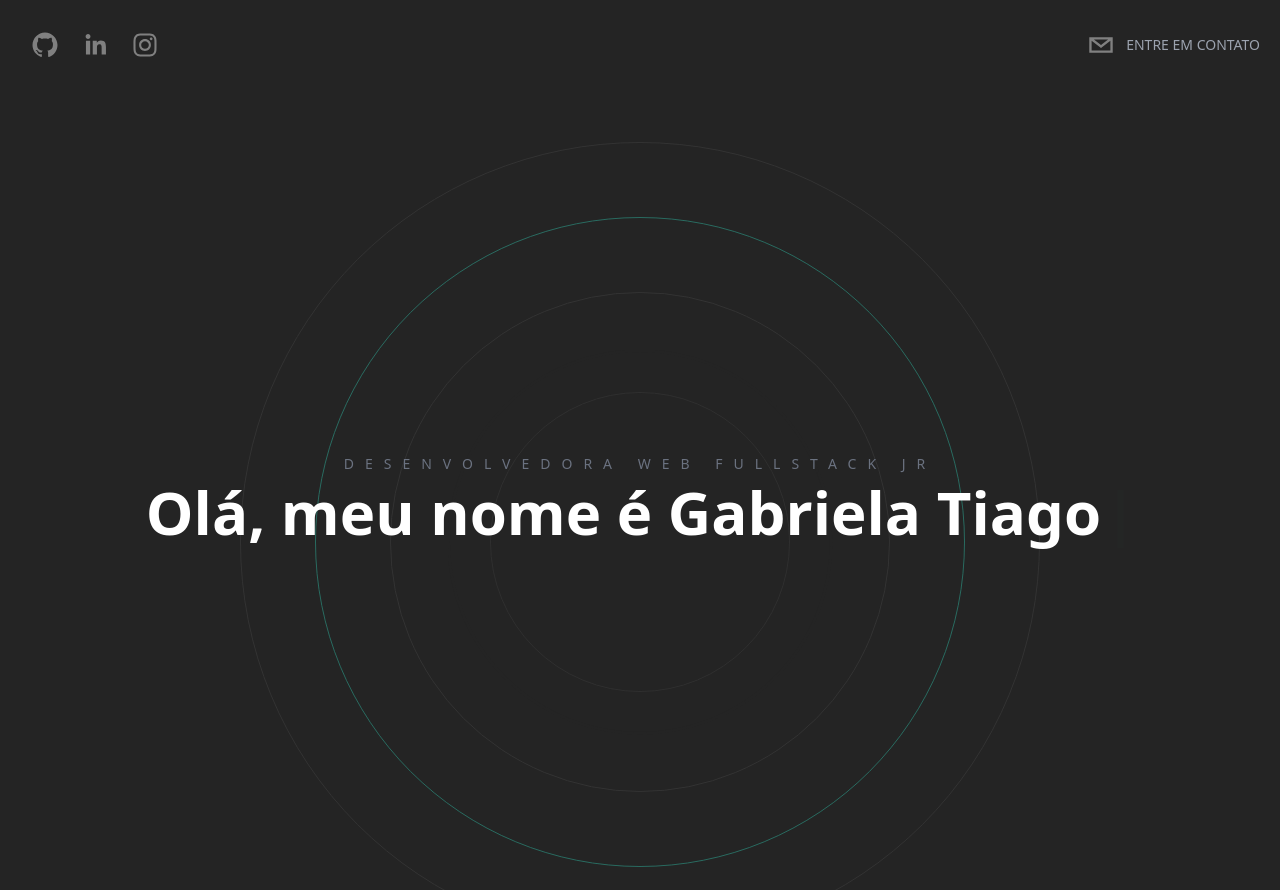
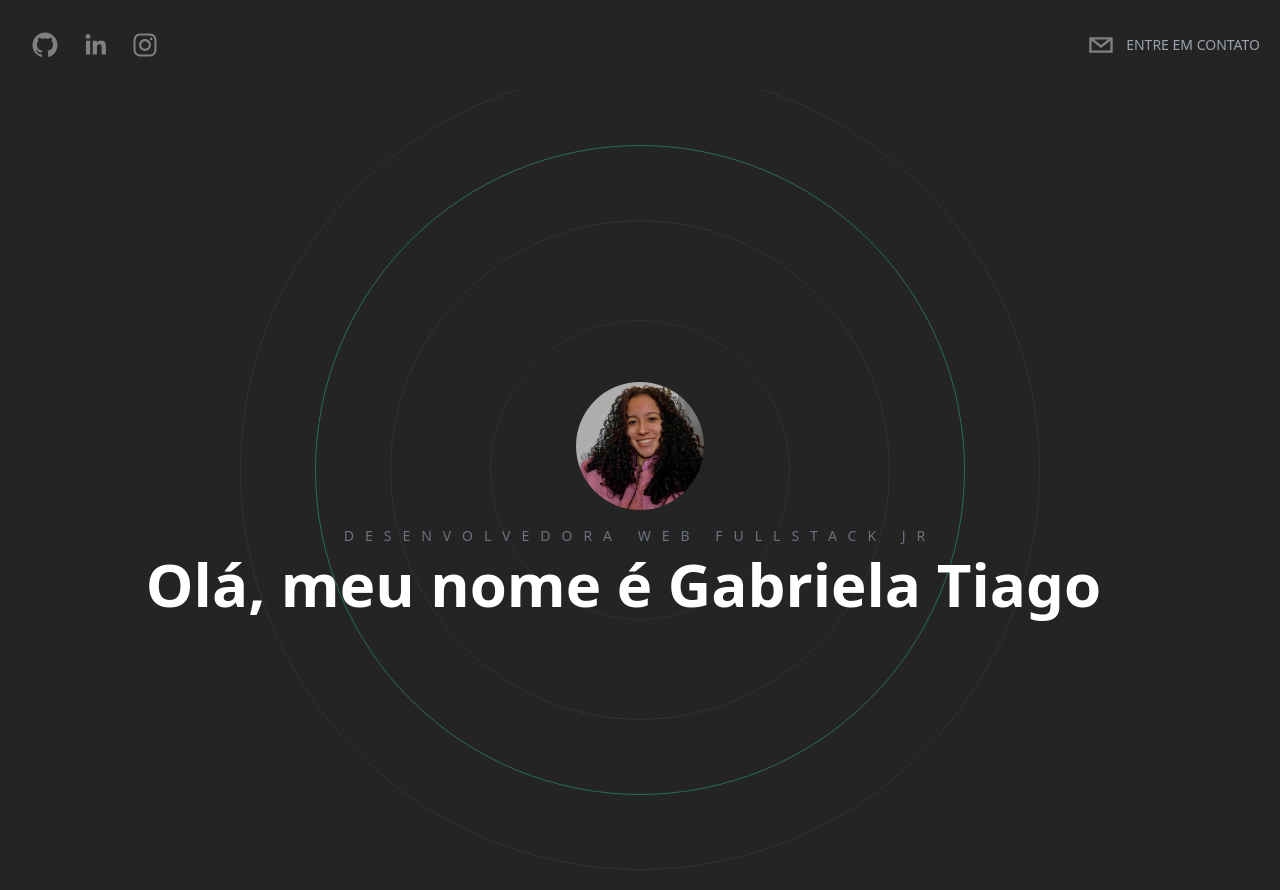
Before and after one commit to GabrielaTiago/Portfolio, a Next.js app: page / in a window 1280 px wide. Built offline with nearby package versions, Linux system fonts and the light colour scheme.

Commit message:
:sparkles: feat: Creates the 'Picture' component

```diff
--- a/src/components/Hero.tsx
+++ b/src/components/Hero.tsx
@@ -1,11 +1,11 @@
 
-import { BackgroundCircles,  Typewriter } from "../components";
+import { BackgroundCircles, Picture, Typewriter } from "../components";
 
 export function Hero() {
   return (
     <div className="h-screen flex flex-col items-center justify-center text-center overflow-hidden">
       <BackgroundCircles />
-
+      <Picture />
       <div className="flex flex-col mt-4 gap-2 z-20">
         <h2 className="uppercase text-sm text-gray-500 tracking-[11px]">
           Desenvolvedora Web Fullstack JR
--- /dev/null
+++ b/src/components/Picture.tsx
@@ -0,0 +1,12 @@
+import Image from "next/image";
+import profile from "../../public/eu.jpeg";
+
+export function Picture() {
+  return (
+    <Image
+      className="w-32 h-32 mt-4 rounded-full object-cover"
+      src={profile}
+      alt="Gabriela, a woman with curly hair, wearing a pink jacket"
+    />
+  );
+}
--- a/src/components/index.ts
+++ b/src/components/index.ts
@@ -1,4 +1,5 @@
 export * from "./BackgroundCircles";
 export * from "./Header";
 export * from "./Hero";
+export * from "./Picture";
 export * from "./Typewriter";
```
Also changed, not shown: public/eu.jpeg (added).
